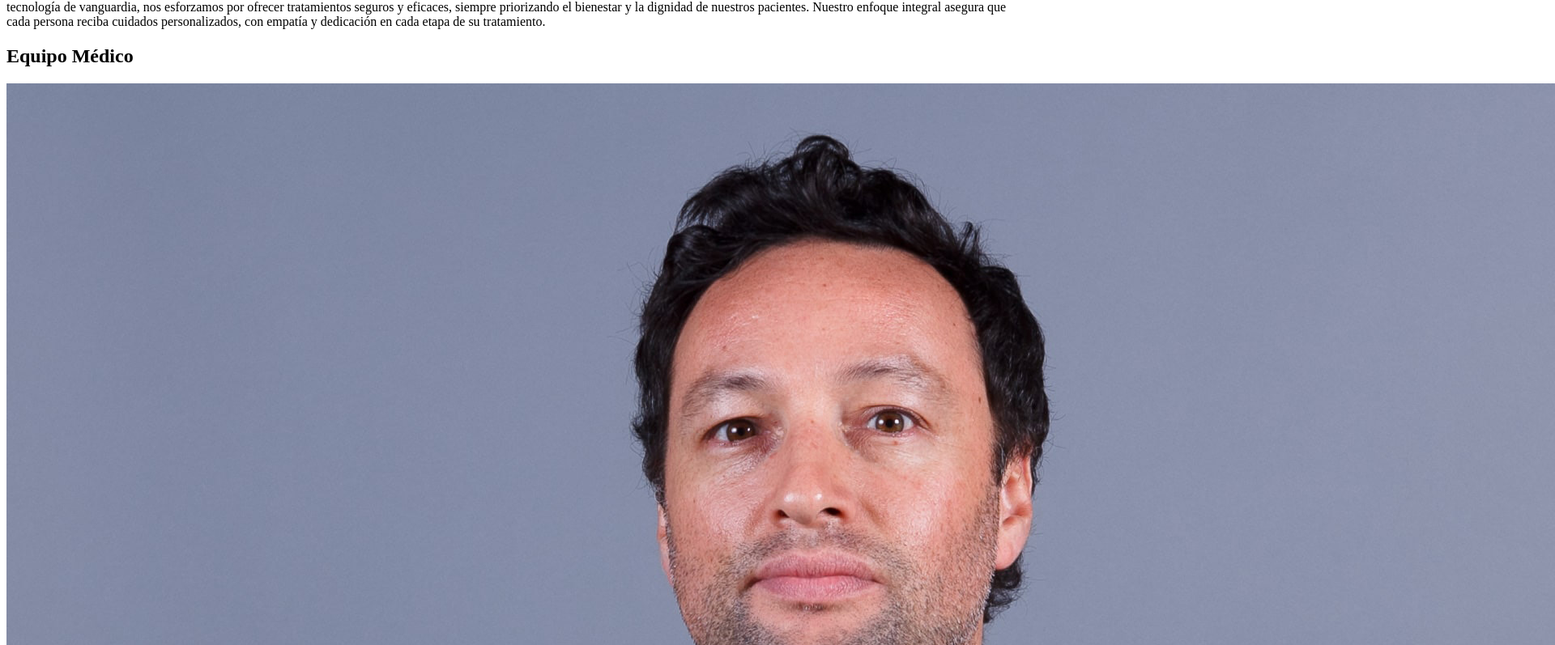
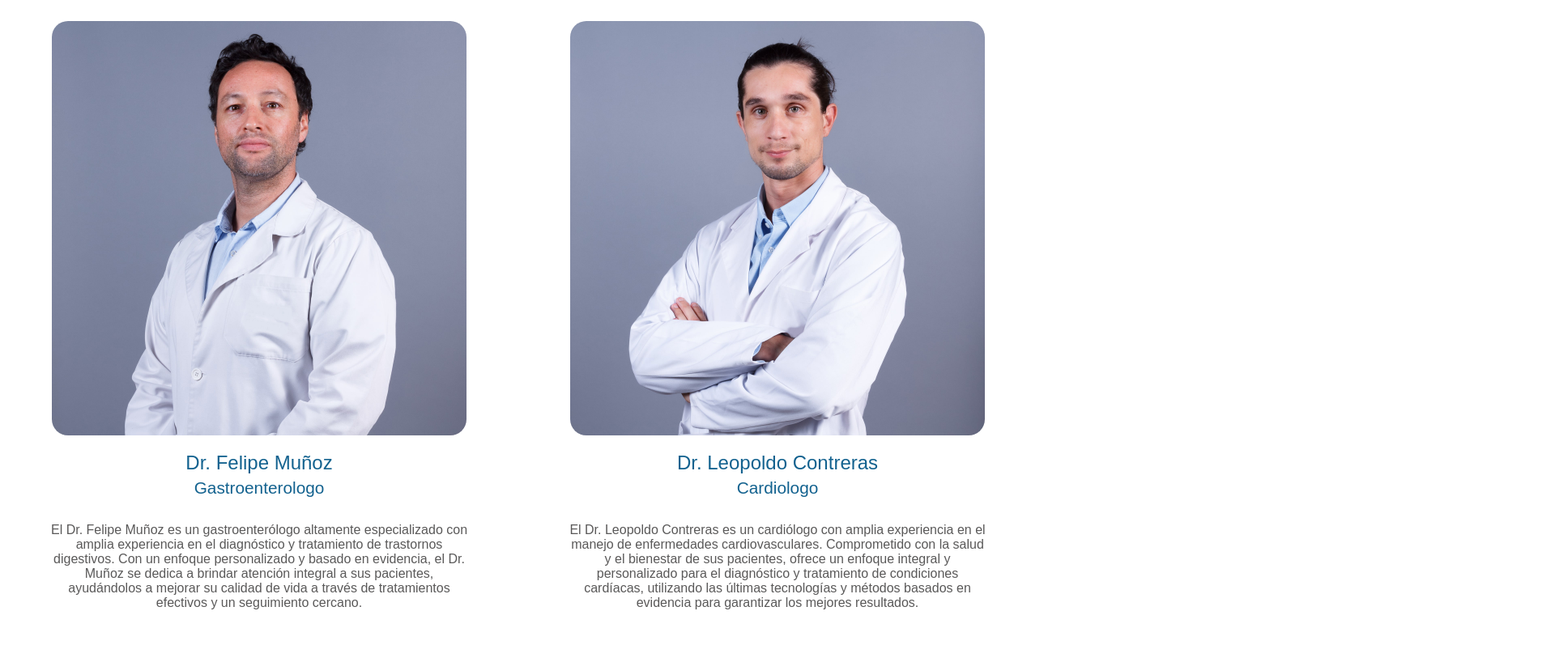
Before and after one commit to cristiansot/awakelab, a plain HTML site: page 01 MODULO 2/EP2/equipo.html in a window 1280 px wide. Shown: the part 337-1134 px from the top of the page at 81% size, 1920 px wide, since content can reach past the window. Drawn offline with Linux system fonts and the light colour scheme; a web font is replaced by a local one.

Commit message:
Se agrega la sección equipo médico

```diff
--- a/01 MODULO 2/EP2/equipo.html
+++ b/01 MODULO 2/EP2/equipo.html
@@ -4,7 +4,7 @@
     <meta charset="UTF-8">
     <meta name="viewport" content="width=device-width, initial-scale=1.0">
     <title>Equipo Médico</title>
-    <link rel="stylesheet" href="src/css/header.css">
+    <link rel="stylesheet" href="src/css/main.css">
 </head>
 <body>
     <header class="header">
@@ -22,67 +22,77 @@
     </header>
 
     <section>
-        <p>En Nursing Hospital, estamos comprometidos con la excelencia médica, brindando atención de alta calidad
+        <p class="resumen">En Nursing Hospital, estamos comprometidos con la excelencia médica, brindando atención de alta calidad
             centrada en el paciente. A través de un equipo de profesionales altamente capacitados y tecnología de vanguardia,
             nos esforzamos por ofrecer tratamientos seguros y eficaces, siempre priorizando el bienestar y la dignidad de nuestros
             pacientes. Nuestro enfoque integral asegura que cada persona reciba cuidados personalizados, con empatía y dedicación
             en cada etapa de su tratamiento.</p>
     </section>
 
-    <section>
-        <h1>Equipo Médico</h1>
-        <div>
+    <section class="equipo">
+        <h1 class="equipo__titulo">Equipo Médico</h1>
+        <div class="equipo__medico">
+            <div class="equipo__card">
                 <img src="src/img/doc_01.jpg" alt="Doctor Felipe Muñoz, Gastroenterologo">
                 <h2>Dr. Felipe Muñoz</h2>
-            <h3>Gastroenterologo</h3>
-            <p>El Dr. Felipe Muñoz es un gastroenterólogo altamente especializado con amplia experiencia en el diagnóstico y
+                <h3 class="equipo__profesion">Gastroenterologo</h3>
+                <p class="equipo__contenido">El Dr. Felipe Muñoz es un gastroenterólogo altamente especializado con amplia experiencia en el diagnóstico y
                     tratamiento de trastornos digestivos. Con un enfoque personalizado y basado en evidencia, el Dr. Muñoz se dedica a
                     brindar atención integral a sus pacientes, ayudándolos a mejorar su calidad de vida a través de tratamientos
                     efectivos y un seguimiento cercano.</p>
             </div>
-        <div>
+            <div class="equipo__card">
                 <img src="src/img/doc_02.jpg" alt="Doctor Leopoldo Contreras, Cardiologo">
                 <h2>Dr. Leopoldo Contreras</h2>
-            <h3>Cardiologo</h3>
-            <p>El Dr. Leopoldo Contreras es un cardiólogo con amplia experiencia en el manejo de enfermedades cardiovasculares.
+                <h3 class="equipo__profesion">Cardiologo</h3>
+                <p class="equipo__contenido">El Dr. Leopoldo Contreras es un cardiólogo con amplia experiencia en el manejo de enfermedades cardiovasculares.
                     Comprometido con la salud y el bienestar de sus pacientes, ofrece un enfoque integral y personalizado para
                     el diagnóstico y tratamiento de condiciones cardíacas, utilizando las últimas tecnologías y métodos basados
                     en evidencia para garantizar los mejores resultados.</p>
             </div>
-        <div>
+            <div class="equipo__card">
                 <img src="src/img/doc_03.jpg" alt="Doctor Francisco Carrasco, Cardiologo">
                 <h2>Dr. Francisco Carrasco</h2>
-            <h3>Cardiologo</h3>
-            <p>El Dr. Francisco Carrasco es un cardiólogo experimentado que se especializa en el diagnóstico y tratamiento de
+                <h3 class="equipo__profesion">Cardiologo</h3>
+                <p class="equipo__contenido">El Dr. Francisco Carrasco es un cardiólogo experimentado que se especializa en el diagnóstico y tratamiento de
                     enfermedades del corazón. Con un enfoque centrado en el paciente, el Dr. Carrasco combina su experiencia clínica
                     con un compromiso genuino por la salud cardiovascular, brindando atención personalizada y seguimiento continuo para
                     asegurar el bienestar de sus pacientes en cada etapa de su tratamiento.</p>
             </div>
-        <div>
+            <div class="equipo__card">
                 <img src="src/img/doc_04.jpg" alt="Doctor Alejandro Figueroa, Salud Mental">
                 <h2>Dr. Francisco Carrasco</h2>
-            <h3>Cardiologo</h3>
-            <p>
+                <h3 class="equipo__profesion">Salud Mental</h3>
+                <p class="equipo__contenido">
                     El Dr. Alejandro Figueroa es un especialista en salud mental dedicado a ofrecer un enfoque integral en el
                     tratamiento de trastornos emocionales y psicológicos. Con un profundo compromiso por el bienestar de sus pacientes,
                     el Dr. Figueroa utiliza técnicas basadas en evidencia y un enfoque empático para ayudar a las personas a superar
                     sus desafíos, promover su salud mental y mejorar su calidad de vida.</p>
             </div>
+        </div>
+
     </section>
 
     <footer>
+        <div class="footer__content">
             <h1>Ubicación</h1>
-        <img src="src/img/ubicacion.png" alt="mapa de ubicacion del hospital">
-        <div>
+            <img class="footer__map" src="src/img/ubicacion.png" alt="mapa de ubicacion del hospital">
+        </div>
+        <div class="footer__social">
             <h2>Redes Sociales</h2>
-            <img src="src/img/sm_01.png" alt="icono de facebook">
-            <img src="src/img/sm_02.png" alt="icono de X">
-            <img src="src/img/sm_03.png" alt="icono de instagram">
+            <div class="footer__icons">
+                <img class="footer__img" src="src/img/sm_01.png" alt="icono de facebook">
+                <img class="footer__img" src="src/img/sm_02.png" alt="icono de X">
+                <img class="footer__img" src="src/img/sm_03.png" alt="icono de instagram">
             </div>
-        <div>
+        </div>
+        <div class="footer__phones">
             <h2>Teléfonos</h2>
+            <div class="footer__numbers">
                 <h3>Casa Central: 2 2220 3939</h3>
                 <h3>Mesa de Ayuda: 2 2220 3737</h3>
+            </div>
+
         </div>
     </footer>
 </body>
--- /dev/null
+++ b/01 MODULO 2/EP2/src/components/_equipo.scss
@@ -0,0 +1,39 @@
+.resumen {
+    display: flex;
+    margin: 30px;
+    margin-top: 0px;
+    padding: 40px;
+}
+
+.equipo__titulo {
+    margin-top: -40px;
+}
+
+.equipo__medico {
+    display: grid;
+    grid-template-columns: repeat(2, 1fr);
+    grid-template-rows: auto;
+    margin-top: 40px;
+}
+
+.equipo__card {
+    display: flex;
+    flex-direction: column;
+    text-align: center;
+    align-items: center;
+}
+
+.equipo__card img {
+    max-width: 80%;
+    border-radius: 20px;
+}
+
+.equipo__profesion {
+    margin-top: -15px;
+}
+
+.equipo__contenido {
+    padding: 40px;
+    margin: 20px;
+    margin-top: -30px;
+}
--- a/01 MODULO 2/EP2/src/components/_footer.scss
+++ b/01 MODULO 2/EP2/src/components/_footer.scss
@@ -23,7 +23,7 @@ footer {
 
 .footer__img {
     width: 70px;
-    margin: 20px;
+    margin: 10px;
 }
 
 .footer__phones {
--- a/01 MODULO 2/EP2/src/components/_index.scss
+++ b/01 MODULO 2/EP2/src/components/_index.scss
@@ -139,8 +139,4 @@ p {
     .navbar__button {
         margin: 0;
     }
-
-    .servicios__content {
-      grid-template-columns: 1fr;
-    }
   }
--- a/01 MODULO 2/EP2/src/components/main.scss
+++ b/01 MODULO 2/EP2/src/components/main.scss
@@ -1,3 +1,4 @@
 @import 'header';
 @import 'index';
+@import 'equipo';
 @import 'footer';
```
Also changed, not shown: 01 MODULO 2/EP2/contacto.html (+1 -1 lines), 01 MODULO 2/EP2/src/css/main.css, 1 other file. Lines whose indentation alone changed are shown as unchanged.
